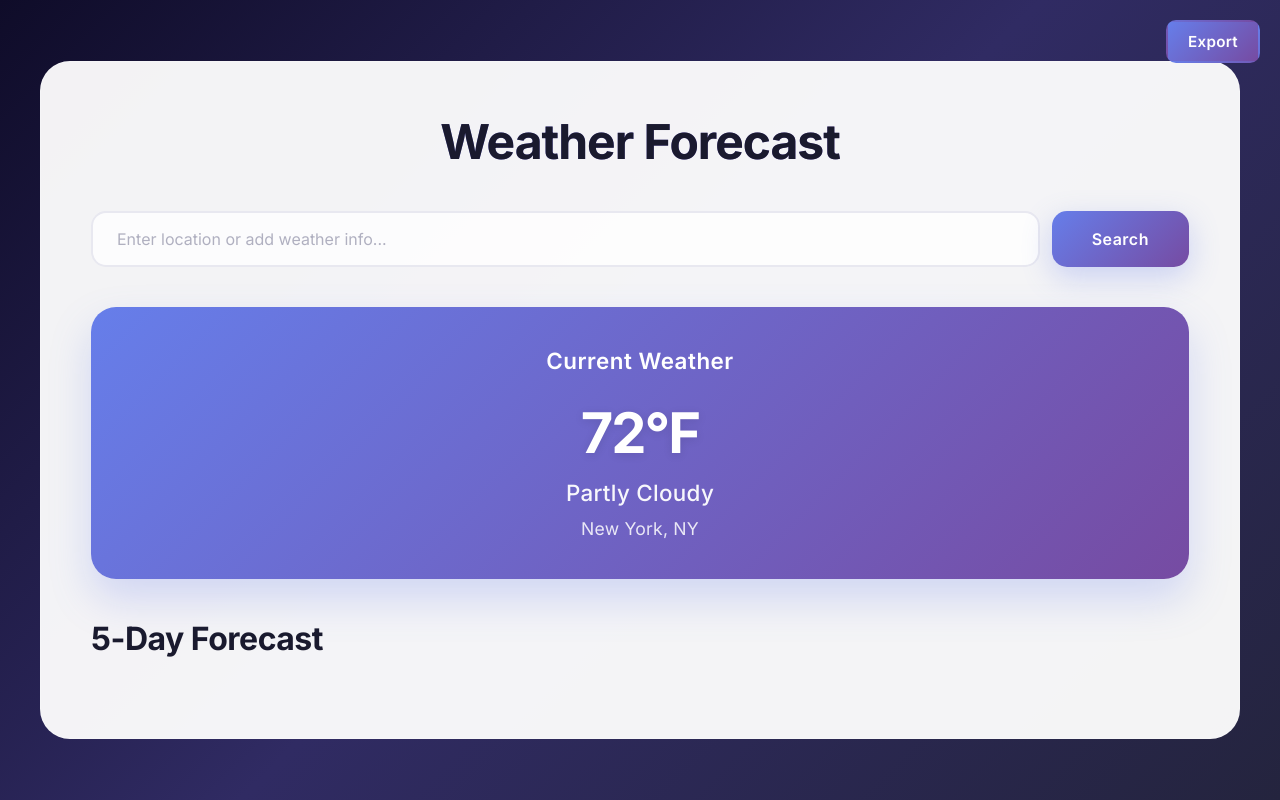
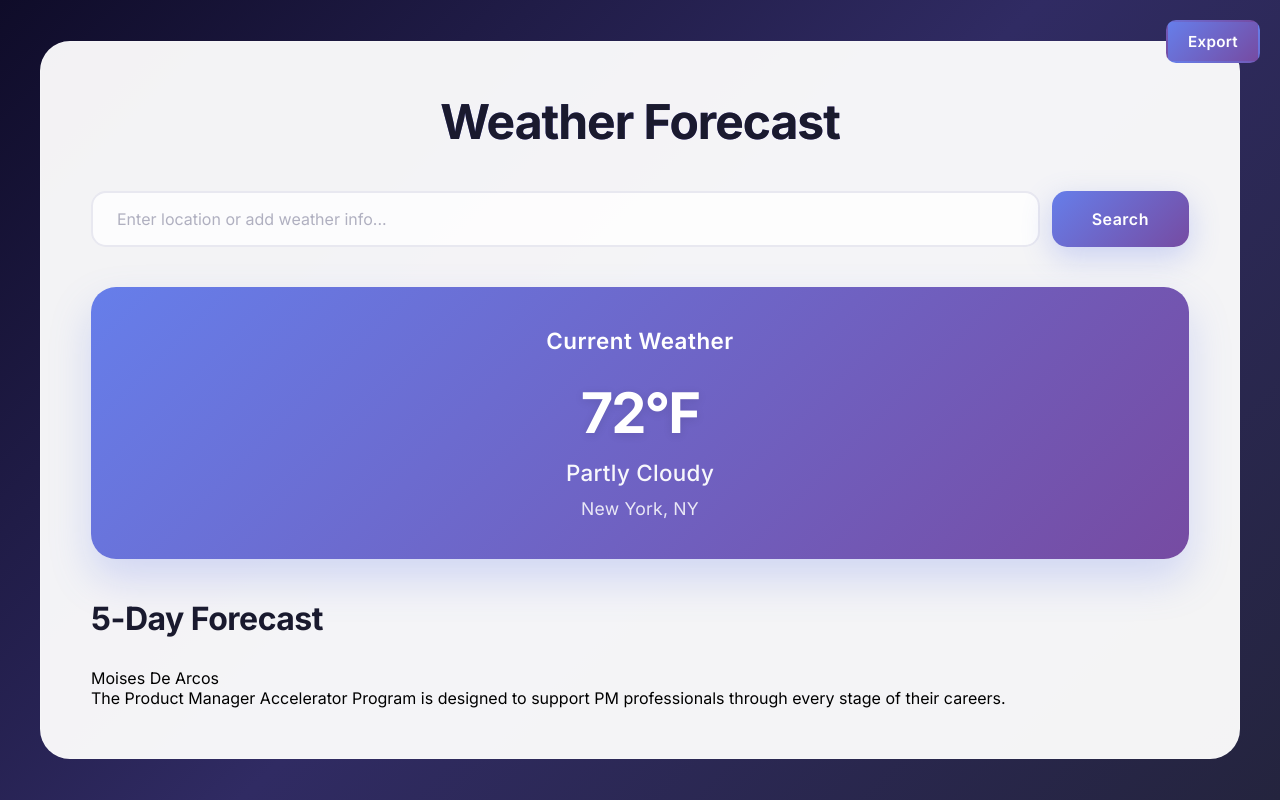
Before and after one commit to dearcosmoises2-bot/Weather-Application, a Flask app: template templates/index.html in a window 1280 px wide. Run offline with Flask 3, Linux system fonts and the light colour scheme; the template is opened without the code that fills it, so the values that code supplies are empty.

Commit message:
Update index.html

```diff
--- a/templates/index.html
+++ b/templates/index.html
@@ -40,6 +40,9 @@
     <h2>5-Day Forecast</h2>
     <div class="forecast-row" id="forecastRow"></div>
 </div>
+    <div><p>Moises De Arcos</p></div>
+    <div><p>The Product Manager Accelerator Program is designed to support PM professionals through every stage of their careers.
+    </p></div>
     </div>
 
     <script src="../assets/javascripts/index.js"></script>
```
